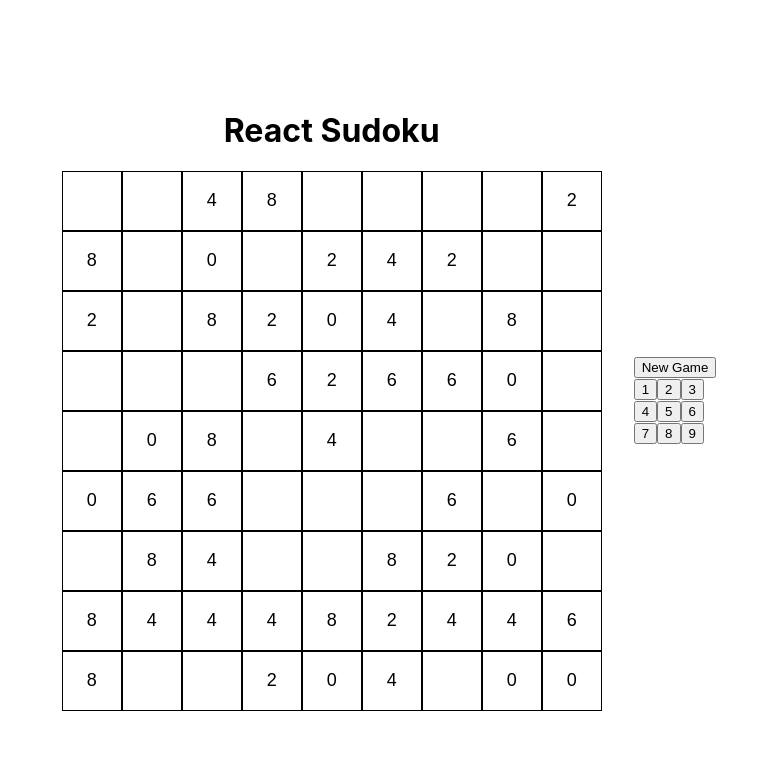
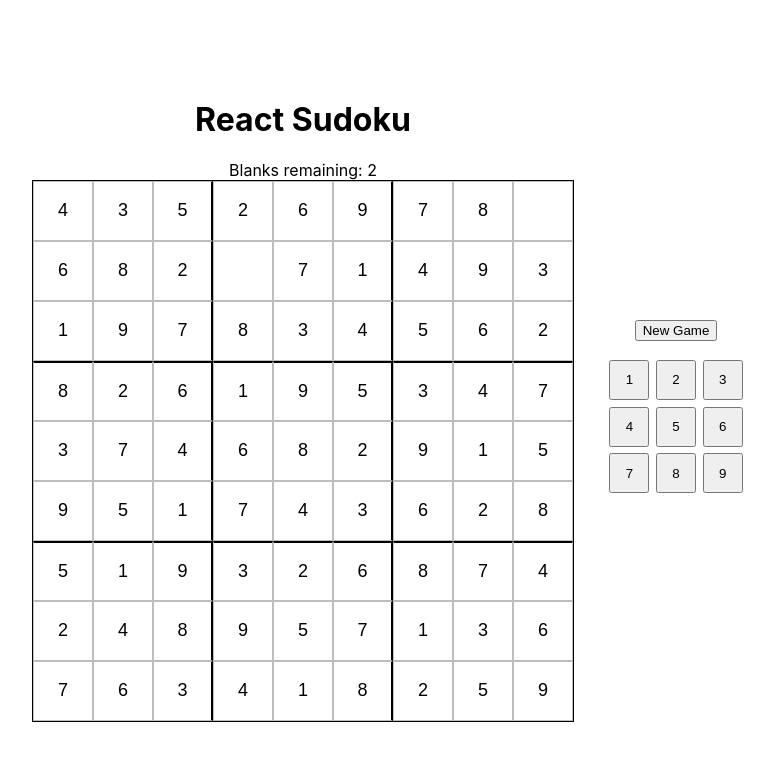
Before and after one commit to stephenc222/react-sudoku, a React (Create React App) app: page / in a window 1280 px wide. Shown: the top 760 px of the page, without its empty margins (235-1009 px from the left). Built offline with nearby package versions, Linux system fonts and the light colour scheme.

Commit message:
implements validation logic with test board. FIXME: board number generation

```diff
--- a/src/App.tsx
+++ b/src/App.tsx
@@ -1,42 +1,102 @@
 import { useEffect, useState } from "react"
 import Board, { Row, CellData } from "./Board"
 import Controls from "./Controls"
-
-const ROWS = 9
-const COLUMNS = 9
+import { ROWS, COLUMNS, SQUARES_ARRAY } from "./constants"
 
 // copying:
 // https://sudoku.com/
 // more blanks, more easy
-// TODO: "set" this
-const DIFFICULTY = 2
+
+const found = (board: Row[], num: number, row: number, column: number) => {
+  // check the horizontal row for duplicates
+  // finally, check the "square" 3x3 of the given row and column
+
+  for (let i = 0; i < COLUMNS; ++i) {
+    if (board[i]?.[column]?.value === num) {
+      return true
+    }
+  }
+
+  // check the vertical column for duplicates
+  for (let i = 0; i < ROWS; ++i) {
+    if (board[row]?.[i]?.value === num) {
+      return true
+    }
+  }
+  const { start, end }: any = SQUARES_ARRAY.find(
+    (square) =>
+      row >= square.start.row &&
+      row <= square.end.row &&
+      column >= square.start.column &&
+      column <= square.end.column
+  )
+
+  for (let i = start.row; i <= end.row; ++i) {
+    for (let j = start.column; j <= end.column; ++j) {
+      if (board[i]?.[j]?.value === num) {
+        return true
+      }
+    }
+  }
+
+  return false
+}
+
+const testBoard = [
+  [4, 3, 5, 2, 6, 9, 7, 8, undefined], // answer 1
+  [6, 8, 2, undefined, 7, 1, 4, 9, 3], // answer 5
+  [1, 9, 7, 8, 3, 4, 5, 6, 2],
+  [8, 2, 6, 1, 9, 5, 3, 4, 7],
+  [3, 7, 4, 6, 8, 2, 9, 1, 5],
+  [9, 5, 1, 7, 4, 3, 6, 2, 8],
+  [5, 1, 9, 3, 2, 6, 8, 7, 4],
+  [2, 4, 8, 9, 5, 7, 1, 3, 6],
+  [7, 6, 3, 4, 1, 8, 2, 5, 9],
+]
 
 const getRandomBoard = () => {
   const board: Row[] = [[]]
+  let numBlanks = 0
   for (let i = 0; i < ROWS; ++i) {
     if (!board[i]) {
       board[i] = []
     }
     for (let j = 0; j < COLUMNS; ++j) {
-      const randNum = Math.floor(Math.random() * 9)
-      const isBlank = randNum % DIFFICULTY === 0
+      // FIXME: fix game number generation logic
+      // const randNum = Math.floor(Math.random() * 9) + 1
+      // const value = !found(board, randNum, i, j) ? randNum : undefined
+      const value = testBoard[i][j]
+      if (value === undefined) {
+        numBlanks += 1
+      }
       board[i][j] = {
-        value: isBlank ? randNum : undefined,
+        value,
         id: { row: i, column: j },
-        config: isBlank,
+        config: value !== undefined,
       }
     }
   }
-  return board
+  return { board, numBlanks }
 }
 
 function App() {
   const [board, setBoard] = useState<Row[]>([[]])
   const [reset, setReset] = useState(true)
+  const [numBlanks, setNumBlanks] = useState(0)
   const [activeCell, setActiveCell] = useState<CellData>()
   const onNumberClick = (value: number) => {
     const nextBoard = board.slice()
     if (activeCell?.id && !activeCell?.config) {
+      const valid = !found(
+        board,
+        value,
+        activeCell.id.row,
+        activeCell.id.column
+      )
+      nextBoard[activeCell.id.row][activeCell.id.column].valid = valid
+      if (valid) {
+        setNumBlanks(numBlanks - 1)
+      }
       nextBoard[activeCell.id.row][activeCell.id.column].value = value
       setBoard(nextBoard)
     }
@@ -54,21 +114,35 @@ function App() {
     // live board, not initial state
     if (board[0][0]) {
       localStorage.setItem("sudoku_game_board", JSON.stringify(board))
+      localStorage.setItem(
+        "sudoku_game_board_blanks",
+        JSON.stringify(numBlanks)
+      )
     }
-  }, [board])
+  }, [board, numBlanks])
 
   useEffect(() => {
     const gameBoard =
       localStorage.getItem("sudoku_game_board") &&
       JSON.parse(localStorage.getItem("sudoku_game_board") as string)
     if (reset && !gameBoard) {
-      const nextGameBoard = getRandomBoard()
+      const { board: nextGameBoard, numBlanks } = getRandomBoard()
       localStorage.setItem("sudoku_game_board", JSON.stringify(nextGameBoard))
+      localStorage.setItem(
+        "sudoku_game_board_blanks",
+        JSON.stringify(numBlanks)
+      )
       setBoard(nextGameBoard)
+      setNumBlanks(numBlanks)
       setReset(false)
     }
     if (reset && gameBoard) {
       setBoard(gameBoard)
+      setNumBlanks(
+        JSON.parse(
+          localStorage.getItem("sudoku_game_board_blanks") as string
+        ) as number
+      )
       setReset(false)
     }
   }, [reset])
@@ -76,20 +150,31 @@ function App() {
   useEffect(() => {
     const onKeyDown = (event: KeyboardEvent) => {
       if (
-        event.code.match(/Digit[0-9]/) &&
+        event.code.match(/Digit[1-9]/) &&
         activeCell?.id &&
         !activeCell?.config
       ) {
+        const nextBoard = board.slice()
         const value = parseInt(event.key)
-        const nextBoard = board.slice()
+        const valid = !found(
+          board,
+          value,
+          activeCell.id.row,
+          activeCell.id.column
+        )
+
+        nextBoard[activeCell.id.row][activeCell.id.column].valid = valid
         nextBoard[activeCell.id.row][activeCell.id.column].value = value
+        if (valid) {
+          setNumBlanks(numBlanks - 1)
+        }
         setBoard(nextBoard)
       }
     }
     document.addEventListener("keydown", onKeyDown)
 
     return () => document.removeEventListener("keydown", onKeyDown)
-  }, [board, activeCell])
+  }, [board, activeCell, numBlanks])
 
   return (
     <div
@@ -103,13 +188,16 @@ function App() {
       }}
     >
       <main style={{ display: "flex", alignItems: "center" }}>
-        <div>
+        <div style={{ textAlign: "center" }}>
           <h1 style={{ width: "100%", textAlign: "center" }}>React Sudoku</h1>
-          <Board
-            activeCell={activeCell as CellData}
-            onClick={onCellClick}
-            board={board}
-          />
+          {numBlanks > 0 ? `Blanks remaining: ${numBlanks}` : "You won!"}
+          {numBlanks > 0 && (
+            <Board
+              activeCell={activeCell as CellData}
+              onClick={onCellClick}
+              board={board}
+            />
+          )}
         </div>
         <div style={{ padding: "2em" }}>
           <Controls onClick={onNumberClick} onRestart={onRestart} />
--- a/src/Board.tsx
+++ b/src/Board.tsx
@@ -9,19 +9,37 @@ export type CellData = {
   value: number | undefined
   id: ID
   config: boolean
+  valid?: boolean
 }
 
 export type Row = CellData[]
 
-const Cell = ({ value, onClick, active, sameRow, sameColumn }: any) => (
+const Cell = ({
+  value,
+  onClick,
+  active,
+  sameRow,
+  sameColumn,
+  row,
+  column,
+  valid,
+}: any) => (
   <button
     onClick={onClick}
     style={{
       width: 60,
       height: 60,
       fontSize: 18,
+      color: valid === true ? "blue" : valid === false ? "coral" : undefined,
       padding: "0.5em",
-      border: "1px solid black",
+      borderTop:
+        row === 3 || row === 6 ? "2px solid black" : "1px solid #bdbdbd",
+      borderBottom: "1px solid #bdbdbd",
+      borderLeft: "1px solid #bdbdbd",
+      borderRight:
+        column === 2 || column === 5 ? "2px solid black" : "1px solid #bdbdbd",
+      // borderRight: undefined,
+      // borderBottom: undefined,
       backgroundColor: active
         ? "skyblue"
         : sameRow || sameColumn
@@ -47,14 +65,18 @@ const Board = ({
       style={{
         display: "flex",
         flexDirection: "column",
+        border: "1px solid black",
       }}
     >
       {board.map((row, index) => (
         <div style={{ display: "flex" }} key={`row_${index}`}>
-          {row.map(({ config, id, value }) => (
+          {row.map(({ config, id, value, valid }) => (
             <Cell
               key={`${id.row}_$${id.column}`}
               value={value}
+              valid={valid}
+              row={id.row}
+              column={id.column}
               sameRow={activeCell?.id?.row === id.row}
               sameColumn={activeCell?.id?.column === id.column}
               active={
--- a/src/Controls.tsx
+++ b/src/Controls.tsx
@@ -3,24 +3,71 @@ import React from "react"
 const Controls = ({ onClick, onRestart }: any) => {
   return (
     <div>
-      <div>
+      <div
+        style={{ display: "flex", justifyContent: "center", padding: "1em" }}
+      >
         <button onClick={onRestart}>New Game</button>
       </div>
       <div>
         <div>
-          <button onClick={() => onClick(1)}>1</button>
-          <button onClick={() => onClick(2)}>2</button>
-          <button onClick={() => onClick(3)}>3</button>
+          <button
+            style={{ margin: "0.25em", width: 40, height: 40 }}
+            onClick={() => onClick(1)}
+          >
+            1
+          </button>
+          <button
+            style={{ margin: "0.25em", width: 40, height: 40 }}
+            onClick={() => onClick(2)}
+          >
+            2
+          </button>
+          <button
+            style={{ margin: "0.25em", width: 40, height: 40 }}
+            onClick={() => onClick(3)}
+          >
+            3
+          </button>
         </div>
         <div>
-          <button onClick={() => onClick(4)}>4</button>
-          <button onClick={() => onClick(5)}>5</button>
-          <button onClick={() => onClick(6)}>6</button>
+          <button
+            style={{ margin: "0.25em", width: 40, height: 40 }}
+            onClick={() => onClick(4)}
+          >
+            4
+          </button>
+          <button
+            style={{ margin: "0.25em", width: 40, height: 40 }}
+            onClick={() => onClick(5)}
+          >
+            5
+          </button>
+          <button
+            style={{ margin: "0.25em", width: 40, height: 40 }}
+            onClick={() => onClick(6)}
+          >
+            6
+          </button>
         </div>
         <div>
-          <button onClick={() => onClick(7)}>7</button>
-          <button onClick={() => onClick(8)}>8</button>
-          <button onClick={() => onClick(9)}>9</button>
+          <button
+            style={{ margin: "0.25em", width: 40, height: 40 }}
+            onClick={() => onClick(7)}
+          >
+            7
+          </button>
+          <button
+            style={{ margin: "0.25em", width: 40, height: 40 }}
+            onClick={() => onClick(8)}
+          >
+            8
+          </button>
+          <button
+            style={{ margin: "0.25em", width: 40, height: 40 }}
+            onClick={() => onClick(9)}
+          >
+            9
+          </button>
         </div>
       </div>
     </div>
--- /dev/null
+++ b/src/constants.ts
@@ -0,0 +1,50 @@
+export const ROWS = 9
+export const COLUMNS = 9
+
+export const SQUARES_ARRAY = [
+  // top left square
+  {
+    start: { row: 0, column: 0 },
+    end: { row: 2, column: 2 },
+  },
+  // top middle square
+  {
+    start: { row: 0, column: 3 },
+    end: { row: 2, column: 5 },
+  },
+  // top right square
+  {
+    start: { row: 0, column: 6 },
+    end: { row: 2, column: 8 },
+  },
+  // middle left square
+  {
+    start: { row: 3, column: 0 },
+    end: { row: 5, column: 2 },
+  },
+  // middle middle square
+  {
+    start: { row: 3, column: 3 },
+    end: { row: 5, column: 5 },
+  },
+  // middle right square
+  {
+    start: { row: 3, column: 6 },
+    end: { row: 5, column: 8 },
+  },
+  // bottom left square
+  {
+    start: { row: 6, column: 0 },
+    end: { row: 8, column: 2 },
+  },
+  // bottom middle square
+  {
+    start: { row: 6, column: 3 },
+    end: { row: 8, column: 5 },
+  },
+  // bottom right square
+  {
+    start: { row: 6, column: 6 },
+    end: { row: 8, column: 8 },
+  },
+]
```
